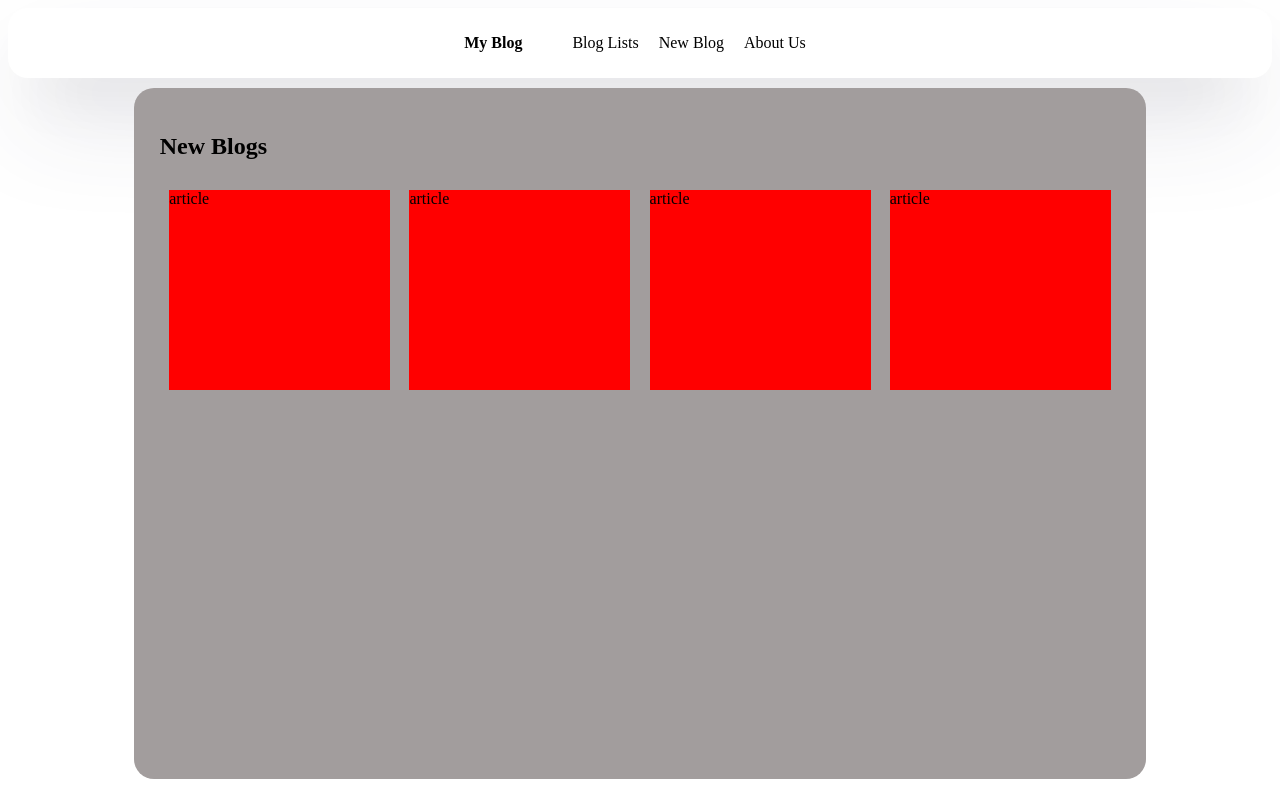
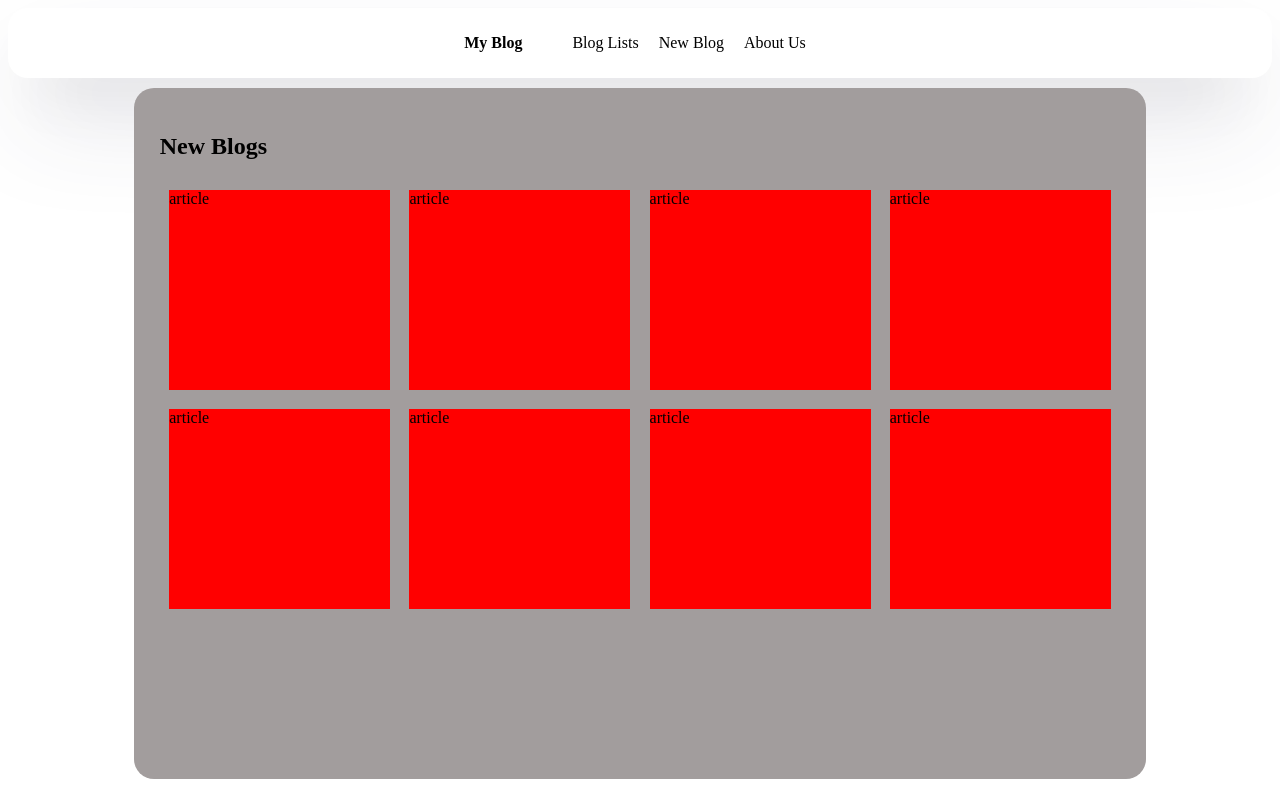
Before and after one commit to MohammadVaseti/React-Projects, a React (Vite) app in the folder 02-Website/website/: page / in a window 1280 px wide. Built offline with nearby package versions, Linux system fonts and the light colour scheme.

Commit message:
repo updated

```diff
--- a/02-Website/website/src/pages/home/homeStyle.module.css
+++ b/02-Website/website/src/pages/home/homeStyle.module.css
@@ -8,4 +8,5 @@
 .articlesContainer {
   display: flex;
   justify-content: space-between;
+  flex-wrap: wrap;
 }
--- a/02-Website/website/src/pages/home/homes.jsx
+++ b/02-Website/website/src/pages/home/homes.jsx
@@ -12,6 +12,10 @@ function Home() {
           <Article />
           <Article />
           <Article />
+          <Article />
+          <Article />
+          <Article />
+          <Article />
         </div>
       </div>
     </>
```
